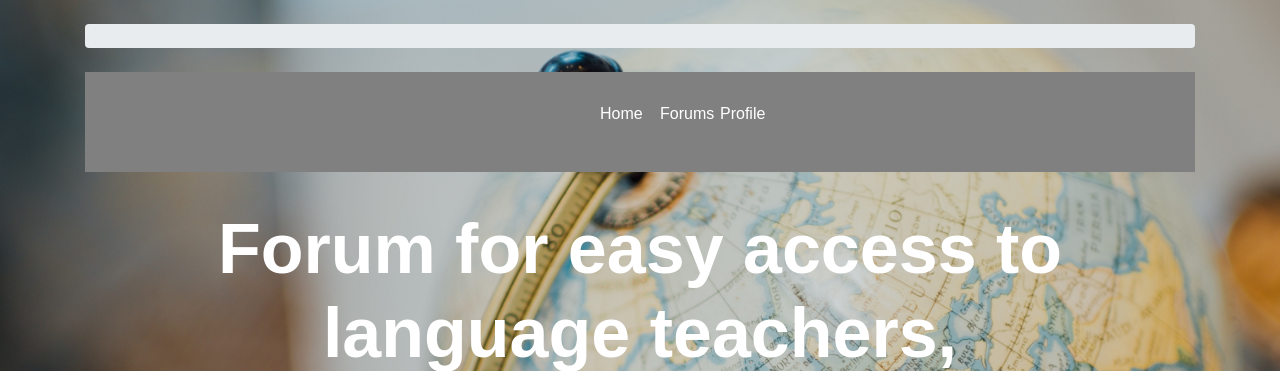
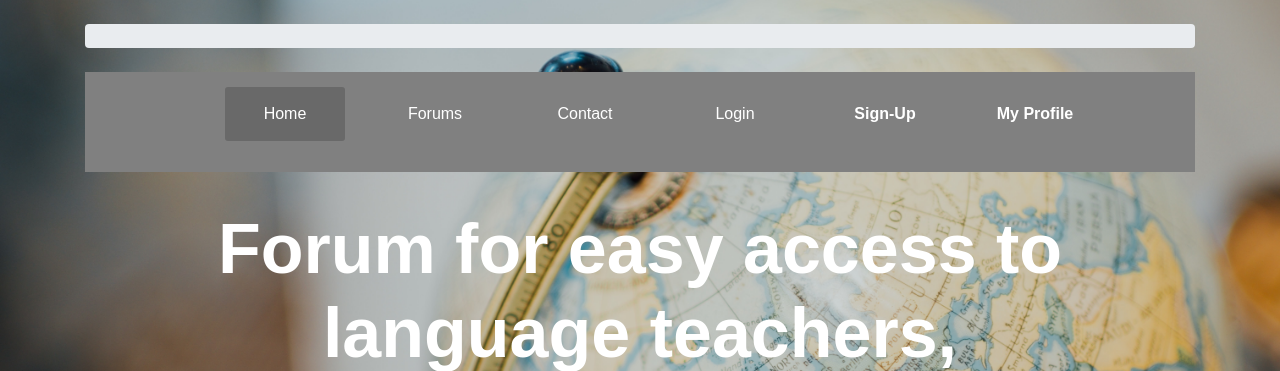
Before and after one commit to uprm-inso-4101-2020-2021-s2/semester-project-team-7, a Django app: page / in a window 1280 px wide. Shown: the part 56-427 px from the top of the page. Run offline with Django 3.2, Linux system fonts and the light colour scheme; some libraries are stand-ins or nearby versions; some web fonts are replaced.

Commit message:
Home page fixed!

```diff
--- a/project1/static/CSS/hstyle.css
+++ b/project1/static/CSS/hstyle.css
@@ -22,7 +22,7 @@ body{
 
 }
 .menu-bar ul li {
-    width: 20px;
+    width: 120px;
     margin: 15px;
     padding: 15px;
 
@@ -34,7 +34,7 @@ body{
 }
 .active, .menu-bar ul li:hover
 {
-    background: gray;
+    background: #696969;
     border-radius: 3px;
 
 }
@@ -51,12 +51,12 @@ body{
     position: absolute;
     background: gray;
     margin-top: 15px;
-    margin-left: -15px;
+    margin-left: -30px;
 
 }
 .menu-bar ul li:hover .sub-menu1 ul{
     display: block;
-    margin: 10px;
+    margin: 8px;
 }
 .menu-bar ul li:hover .sub-menu1 ul li {
     width: 150px;
--- a/project1/templates/pages/home.html
+++ b/project1/templates/pages/home.html
@@ -19,22 +19,21 @@
         </div>
 
     </li>
+    <li><a href="#">Contact</a></li>
 
-    <li><a href="#">Profile</a>
-        <div class="sub-menu2">
+ {% if user.is_authenticated %}
+<li><a href="{% url 'logout' %}">Logout</a></li>
+{% else %}
+<li><a href="{% url 'login' %}">Login</a></li>
+{% endif %}
 
-            <ul>
-                {% if user.is_authenticated %}
-                <li><a href="{% url 'logout' %}">Logout</a></li>
-                {% else %}
-                <li><a href="{% url 'login' %}">Login</a></li>
-                {% endif %}
-                <a href="signup"><strong class = "user">Sign-Up</strong></a>
-                <a href="profile"><strong class = "user">My Profile</strong></a>
-            </ul>
-        </div>
+        <li><a href="signup">
+        <strong class = "user">Sign-Up</strong>
+    </a></li>
+            <li><a href="profile">
+        <strong class = "user">My Profile</strong>
+    </a></li>
 
-        </li>
 
 </ul>
         	<div class="center">
```
